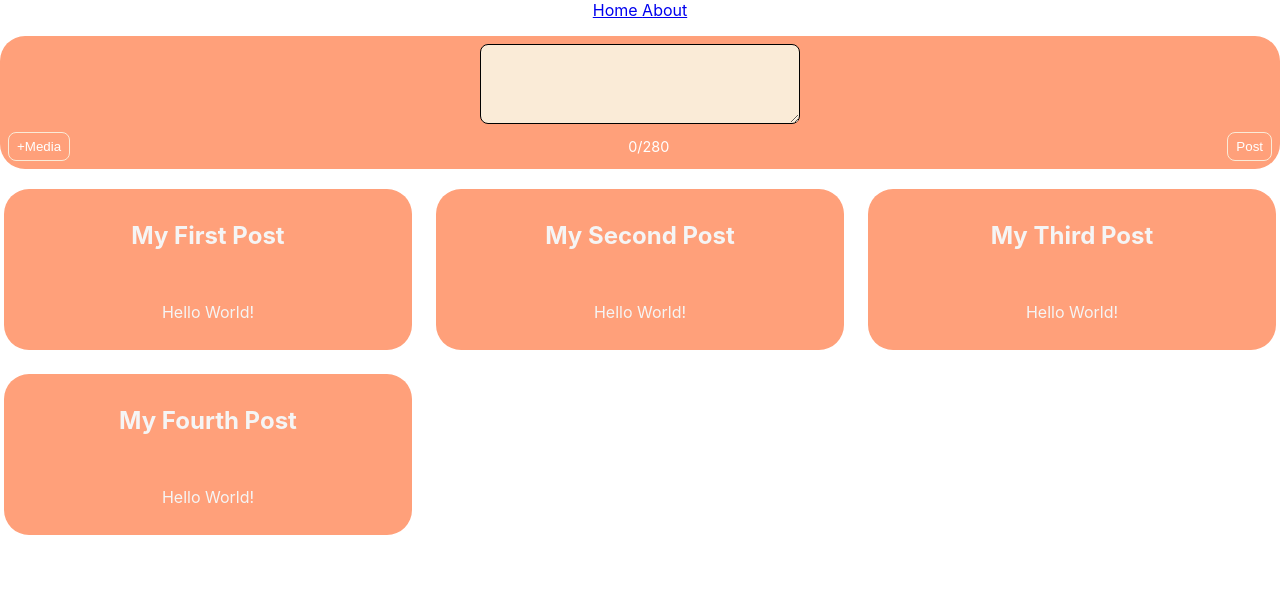
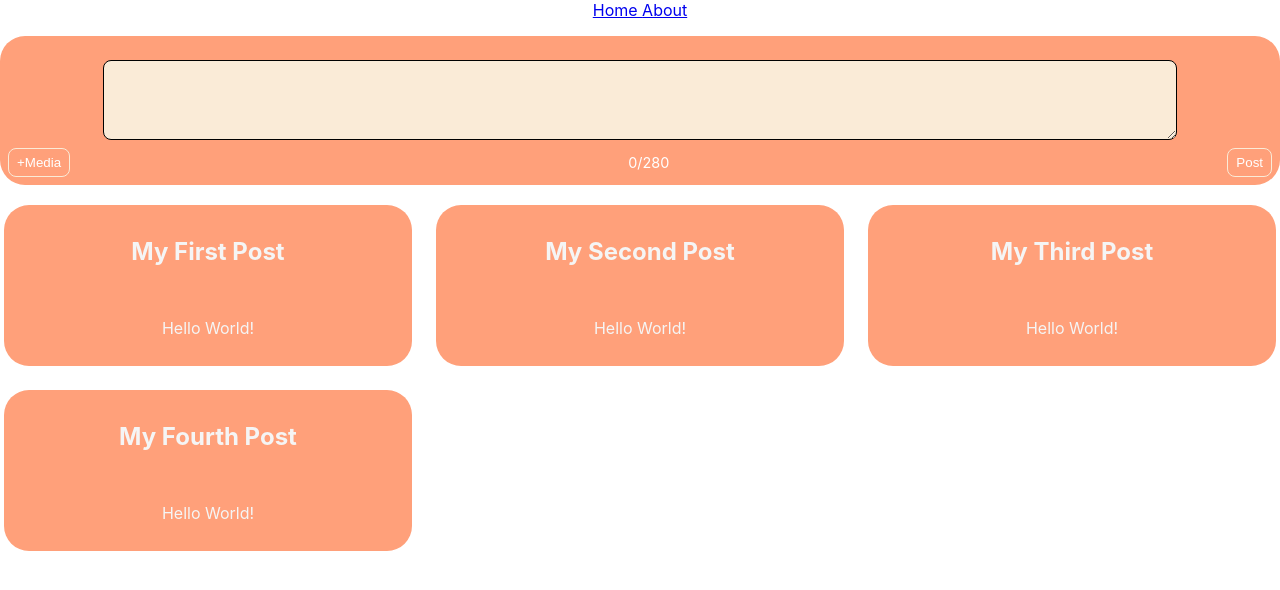
Before and after one commit to Aidan-R-1032/blogging, a React (Create React App) app: page / in a window 1280 px wide. Shown: the top 590 px of the page. Built offline with nearby package versions, Linux system fonts and the light colour scheme.

Commit message:
added image and video previews to PostForm

```diff
--- a/src/components/PostForm.js
+++ b/src/components/PostForm.js
@@ -8,7 +8,7 @@ const formStyle = {
     'padding' : '0.5rem',
     'color' : 'white',
     'flex' : '1 1 100%',
-    'alignItems' : 'center',
+    'alignItems' : 'stretch',
     'borderRadius' : '25px'
 }
 
@@ -18,8 +18,8 @@ const formStyle = {
 //     'marginRight': "0.25rem"
 // };
 
-const textareaStyle = {
-    'width': '20rem',
+  const textareaStyle = {
+    'width' : '85%',
     'minHeight': '5rem',
     'borderRadius': '8px',
     'border': '1px solid black',
@@ -30,7 +30,8 @@ const textareaStyle = {
     'backgroundColor' : 'antiquewhite',
     'textAlign' : 'left',
     'wordWrap' : 'break-word',
-    'overflowWrap' : 'anywhere'
+    'overflowWrap' : 'anywhere',
+    'marginTop' : '1rem'
   };
 
   const buttonStyle = {
@@ -50,14 +51,16 @@ const textareaStyle = {
     'marginTop':'0.25rem'
   };
 
-  const fileNameStyle = {
-    'marginLeft' : '30px',
-    'opacity' : '0.95',
-    'display' : 'flex'
+  const mediaStyle = {
+    'width' : '85%',
+    'marginTop' : '1rem',
+    'borderRadius' : '25px'
   }
+
 function PostForm() {
     const [text, setText] = useState("");           // used for the textarea data
     const [fileName, setFileName] = useState("");   // used for managing file names
+    const [file, setFile] = useState(null);
     const fileRef = useRef(null);                   // used for managing actual files
     const MAX = 280;
 
@@ -68,8 +71,14 @@ function PostForm() {
     let onFileChange = (e) => {                     // file modification
         try {
             const f = e.target.files && e.target.files[0];
-            if (f) setFileName(f.name);
-            else setFileName("");
+            if (f) {
+                setFileName(f.name);
+                setFile(f);
+            }
+            else {
+                setFileName("");
+                setFile(null);
+            }
             console.log("You changed the file!");
         } catch {
             console.log("Umm, there was an error - yikes")
@@ -79,11 +88,12 @@ function PostForm() {
     let handleSubmit = (e) => {
         e.preventDefault();
 
-        if(!text.trim() && !fileName) return;
+        if(!text.trim() && !file) return;
 
         console.log("Post submitted:", {text, fileName});
         setText("");
         setFileName("");
+        setFile(null);
         if (fileRef.current) fileRef.current.value = null;
     }
 
@@ -100,12 +110,22 @@ function PostForm() {
                 />
             </div>
 
+            <div>
+                {file && file.type.startsWith("image/") && (
+                    <img src={URL.createObjectURL(file)} alt="preview" style={mediaStyle} />
+                )}
+
+                {file && file.type.startsWith("video/") && (
+                    <video src={URL.createObjectURL(file)} controls style={mediaStyle} />
+                )}
+            </div>
+
             <div style={toolbarStyle}>
                 <div id="media">
                     <input
                         ref={fileRef}
                         type="file"
-                        accepts="image/*,video/*"
+                        accept="image/*,video/*"
                         style={{'display' : 'none'}}
                         onChange={onFileChange}
                     />
@@ -115,9 +135,6 @@ function PostForm() {
                         style={buttonStyle}>
                              +Media
                     </button>
-                    <span style={{fileNameStyle}}>
-                        {fileName ? `Selected: ${fileName}` : ""}
-                    </span>
                 </div>
 
                 <div style={{ fontSize: "0.9rem" }}>
```
